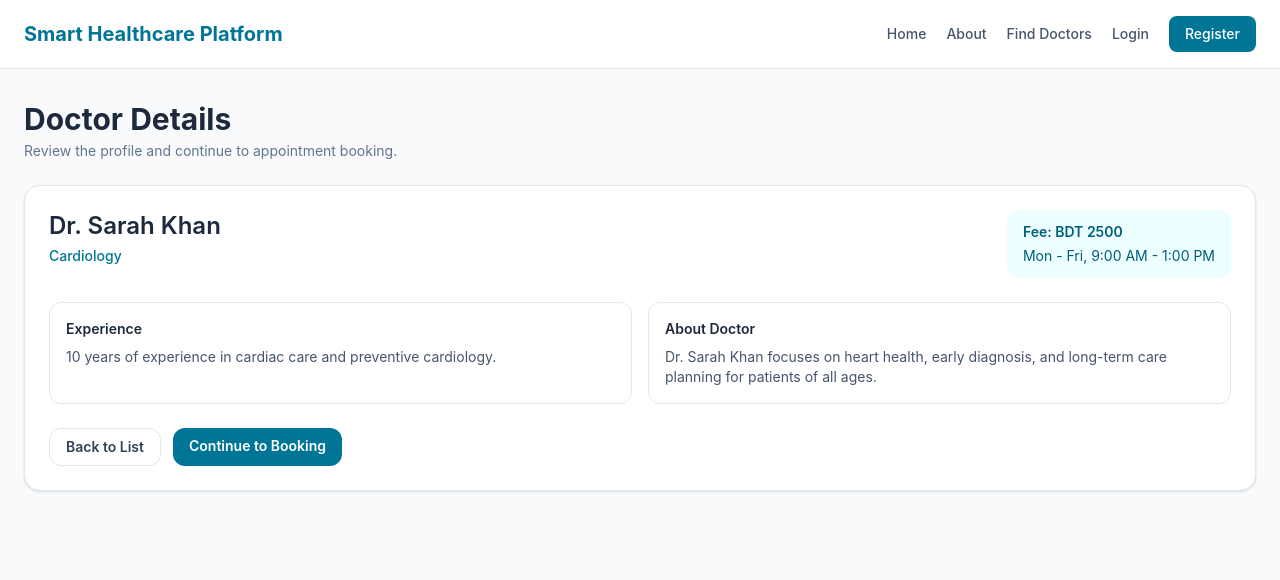
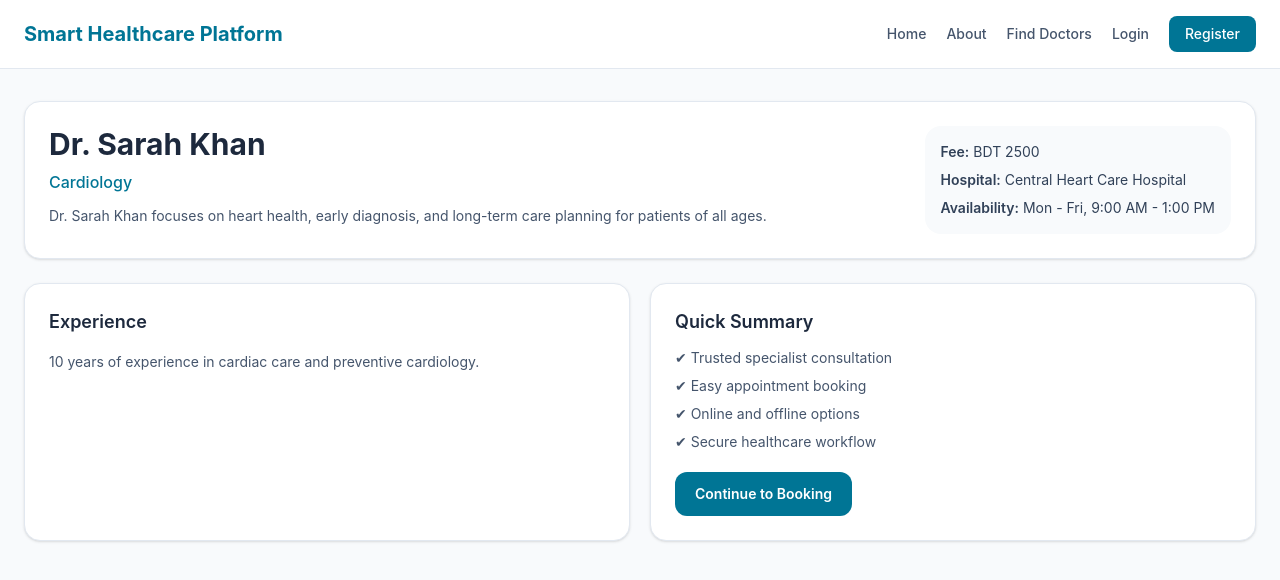
Before and after one commit to Tharsi-Rangan/smart-healthcare-platform, a React (Vite) app in the folder frontend/: page /doctors/67f111111111111111111111 in a window 1280 px wide. Shown: the top 580 px of the page. Built offline with nearby package versions, Linux system fonts and the light colour scheme; no server answers.

Commit message:
feat: improve DoctorDetailsPage layout and enhance doctor information display

```diff
--- a/frontend/src/pages/shared/DoctorDetailsPage.jsx
+++ b/frontend/src/pages/shared/DoctorDetailsPage.jsx
@@ -5,23 +5,18 @@ function DoctorDetailsPage() {
   const { id } = useParams();
   const location = useLocation();
 
-  const doctorFromState = location.state?.doctor;
   const doctor =
-    (doctorFromState && doctorFromState.id === id && doctorFromState) ||
-    mockDoctors.find((item) => item.id === id);
+    location.state?.doctor || mockDoctors.find((item) => item.id === id);
 
   if (!doctor) {
     return (
-      <div className="space-y-4">
-        <h1 className="text-2xl font-bold text-slate-800">Doctor not found</h1>
-        <p className="text-sm text-slate-500">
-          The doctor profile you requested is unavailable right now.
-        </p>
+      <div className="rounded-2xl border border-slate-200 bg-white p-6 shadow-sm">
+        <p className="text-sm text-slate-600">Doctor not found.</p>
         <Link
           to="/doctors"
-          className="inline-flex rounded-xl bg-cyan-700 px-4 py-2 text-sm font-semibold text-white transition hover:bg-cyan-600"
+          className="mt-4 inline-flex rounded-xl bg-cyan-700 px-4 py-2 text-sm font-semibold text-white transition hover:bg-cyan-600"
         >
-          Back to Doctor List
+          Back to Doctors
         </Link>
       </div>
     );
@@ -29,55 +24,55 @@ function DoctorDetailsPage() {
 
   return (
     <div className="space-y-6">
-      <div>
-        <h1 className="text-3xl font-bold text-slate-800">Doctor Details</h1>
-        <p className="mt-1 text-sm text-slate-500">
-          Review the profile and continue to appointment booking.
-        </p>
-      </div>
-
       <div className="rounded-2xl border border-slate-200 bg-white p-6 shadow-sm">
         <div className="flex flex-col gap-4 md:flex-row md:items-start md:justify-between">
           <div>
-            <h2 className="text-2xl font-semibold text-slate-800">{doctor.name}</h2>
-            <p className="mt-1 text-sm font-medium text-cyan-700">
+            <h1 className="text-3xl font-bold text-slate-800">{doctor.name}</h1>
+            <p className="mt-2 text-base font-medium text-cyan-700">
               {doctor.specialization}
             </p>
+            <p className="mt-3 text-sm text-slate-600">{doctor.about}</p>
           </div>
 
-          <div className="rounded-xl bg-cyan-50 px-4 py-3 text-sm text-cyan-800">
-            <p className="font-semibold">Fee: BDT {doctor.consultationFee}</p>
-            <p className="mt-1">{doctor.availabilityText}</p>
+          <div className="rounded-2xl bg-slate-50 p-4 text-sm text-slate-700">
+            <p>
+              <span className="font-semibold">Fee:</span> BDT {doctor.consultationFee}
+            </p>
+            <p className="mt-2">
+              <span className="font-semibold">Hospital:</span> {doctor.hospital}
+            </p>
+            <p className="mt-2">
+              <span className="font-semibold">Availability:</span>{" "}
+              {doctor.availabilityText}
+            </p>
           </div>
         </div>
+      </div>
 
-        <div className="mt-6 grid gap-4 md:grid-cols-2">
-          <div className="rounded-xl border border-slate-200 p-4">
-            <h3 className="text-sm font-semibold text-slate-800">Experience</h3>
-            <p className="mt-2 text-sm text-slate-600">{doctor.experience}</p>
-          </div>
-
-          <div className="rounded-xl border border-slate-200 p-4">
-            <h3 className="text-sm font-semibold text-slate-800">About Doctor</h3>
-            <p className="mt-2 text-sm text-slate-600">{doctor.about}</p>
-          </div>
+      <div className="grid gap-5 md:grid-cols-2">
+        <div className="rounded-2xl border border-slate-200 bg-white p-6 shadow-sm">
+          <h2 className="text-lg font-semibold text-slate-800">Experience</h2>
+          <p className="mt-3 text-sm leading-7 text-slate-600">{doctor.experience}</p>
         </div>
 
-        <div className="mt-6 flex flex-wrap gap-3">
-          <Link
-            to="/doctors"
-            className="inline-flex rounded-xl border border-slate-200 px-4 py-2 text-sm font-semibold text-slate-700 transition hover:bg-slate-50"
-          >
-            Back to List
-          </Link>
+        <div className="rounded-2xl border border-slate-200 bg-white p-6 shadow-sm">
+          <h2 className="text-lg font-semibold text-slate-800">Quick Summary</h2>
+          <ul className="mt-3 space-y-2 text-sm text-slate-600">
+            <li>✔ Trusted specialist consultation</li>
+            <li>✔ Easy appointment booking</li>
+            <li>✔ Online and offline options</li>
+            <li>✔ Secure healthcare workflow</li>
+          </ul>
 
-          <Link
-            to={`/book-appointment?doctorId=${doctor.id}`}
-            state={{ doctor }}
-            className="inline-flex rounded-xl bg-cyan-700 px-4 py-2 text-sm font-semibold text-white transition hover:bg-cyan-600"
-          >
-            Continue to Booking
-          </Link>
+          <div className="mt-5">
+            <Link
+              to={`/book-appointment?doctorId=${doctor.id}`}
+              state={{ doctor }}
+              className="inline-flex rounded-xl bg-cyan-700 px-5 py-3 text-sm font-semibold text-white transition hover:bg-cyan-600"
+            >
+              Continue to Booking
+            </Link>
+          </div>
         </div>
       </div>
     </div>
```
